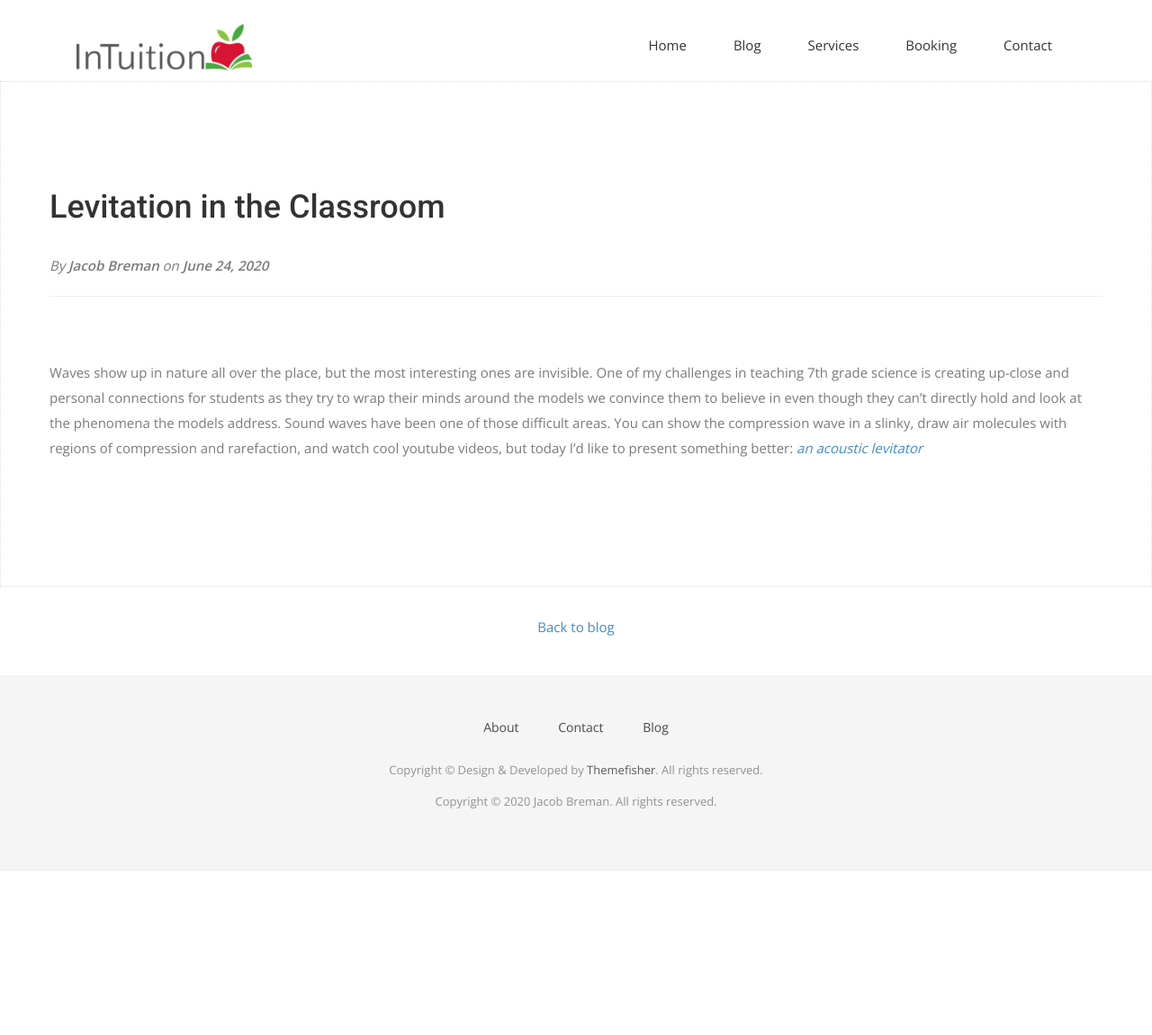
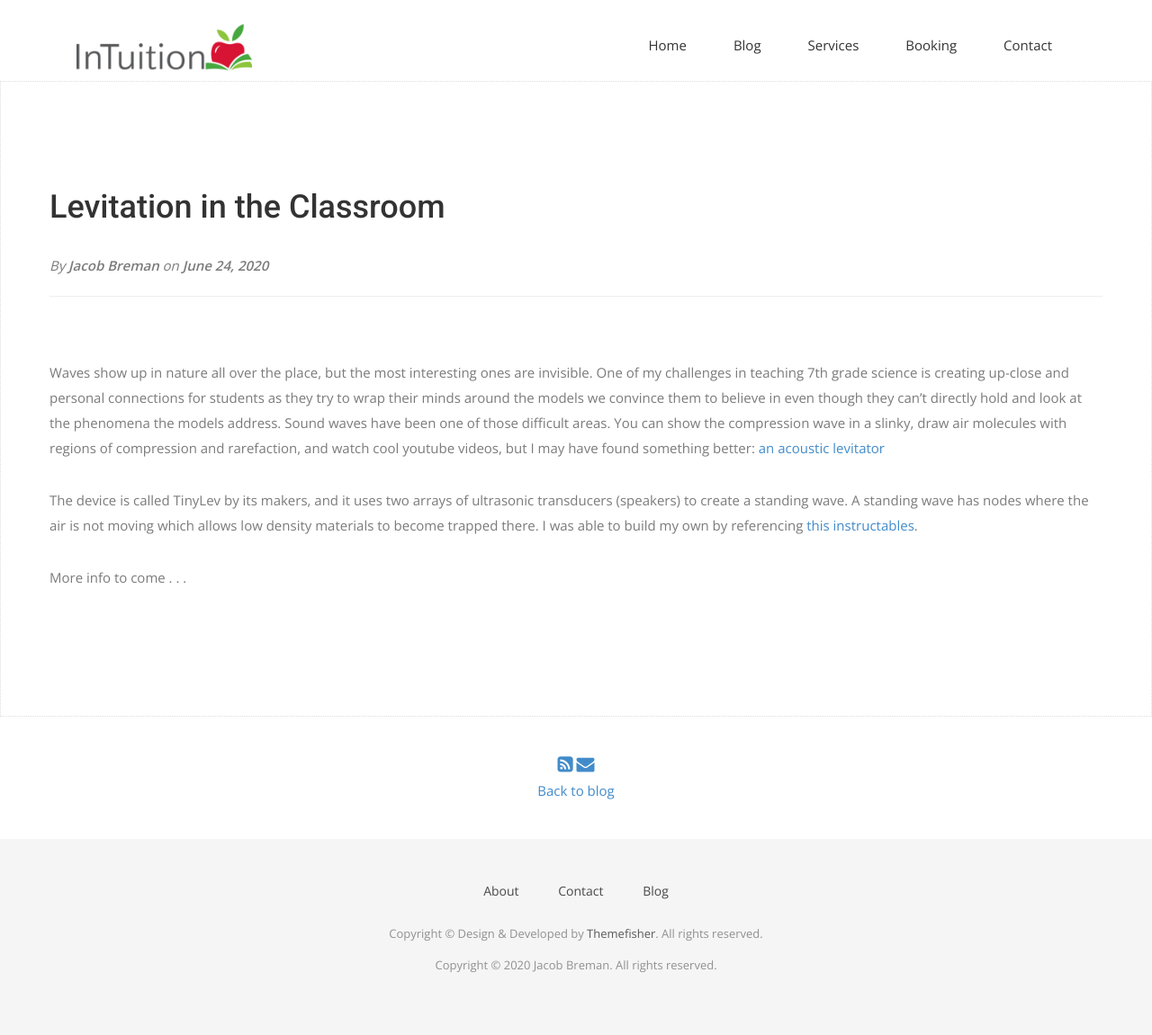
Before and after one commit to jahkobian/jahkobian.github.io, a Jekyll site: the page built from _posts/2020-06-24-levitation-in-the-classroom.md, in a window 1280 px wide. Shown: the whole page at 90% size. Built offline with Jekyll 4.4.1, drawn with Linux system fonts in a browser that asks for light colours; nearby versions of some CDN libraries; some web fonts are replaced; before the commit the page ends 969 px from its top, so only the background shows below that.

Commit message:
blog updates

```diff
--- a/Gemfile
+++ b/Gemfile
@@ -1,3 +1,5 @@
 source "https://rubygems.org"
 gemspec
 gem 'jekyll-sitemap', '~> 0.10.0'
+gem 'jekyll-seo-tag', '~> 2.1'
+gem 'jekyll-feed', '~> 0.14.0'
--- a/_includes/head.html
+++ b/_includes/head.html
@@ -42,6 +42,8 @@
   gtag('config', 'UA-171735375-1');
 </script>
 
+{% feed_meta %}
+{% seo %}
 
 <!--
 /*
--- a/_layouts/post.html
+++ b/_layouts/post.html
@@ -21,6 +21,13 @@ layout: page
     </div>
   </section>
 </div>
+
+<p class="container center-text">
+
+</p>
 <p class="center-text" style="padding: 30px;">
+  <a href="http://feeds.feedburner.com/InTutionTalk"><i class="fa fa-rss-square" style="font-size: 20px;"></i></a>
+  <a href="https://feedburner.google.com/fb/a/mailverify?uri=InTutionTalk&amp;loc=en_US"><i class="fa fa-envelope" style="font-size: 20px;"></i></a>
+  <br>
   <a href="{{ site.baseurl }}/blog">Back to blog</a>
 </p>
--- a/_posts/2020-06-24-levitation-in-the-classroom.md
+++ b/_posts/2020-06-24-levitation-in-the-classroom.md
@@ -6,8 +6,11 @@ date: 2020-06-24 15:50:00
 author: Jacob Breman
 meta: "tinylev"
 ---
-Waves show up in nature all over the place, but the most interesting ones are invisible.  One of my challenges in teaching 7th grade science is creating up-close and personal connections for students as they try to wrap their minds around the models we convince them to believe in even though they can't directly hold and look at the phenomena the models address. Sound waves have been one of those difficult areas.  You can show the compression wave in a slinky, draw air molecules with regions of compression and rarefaction, and watch cool youtube videos, but today I'd like to present something better: [*an acoustic levitator*](https://aip.scitation.org/doi/full/10.1063/1.4989995 "TinyLev")
+Waves show up in nature all over the place, but the most interesting ones are invisible.  One of my challenges in teaching 7th grade science is creating up-close and personal connections for students as they try to wrap their minds around the models we convince them to believe in even though they can't directly hold and look at the phenomena the models address. Sound waves have been one of those difficult areas.  You can show the compression wave in a slinky, draw air molecules with regions of compression and rarefaction, and watch cool youtube videos, but I may have found something better: [an acoustic levitator](https://aip.scitation.org/doi/full/10.1063/1.4989995 "the original scientific publication")
 
+The device is called TinyLev by its makers, and it uses two arrays of ultrasonic transducers (speakers) to create a standing wave.  A standing wave has nodes where the air is not moving which allows low density materials to become trapped there. I was able to build my own by referencing [this instructables](https://www.instructables.com/id/Acoustic-Levitator/).
+
+More info to come . . .
 
 {% comment %}
 Might you have an include in your theme? Why not try it here!
```
